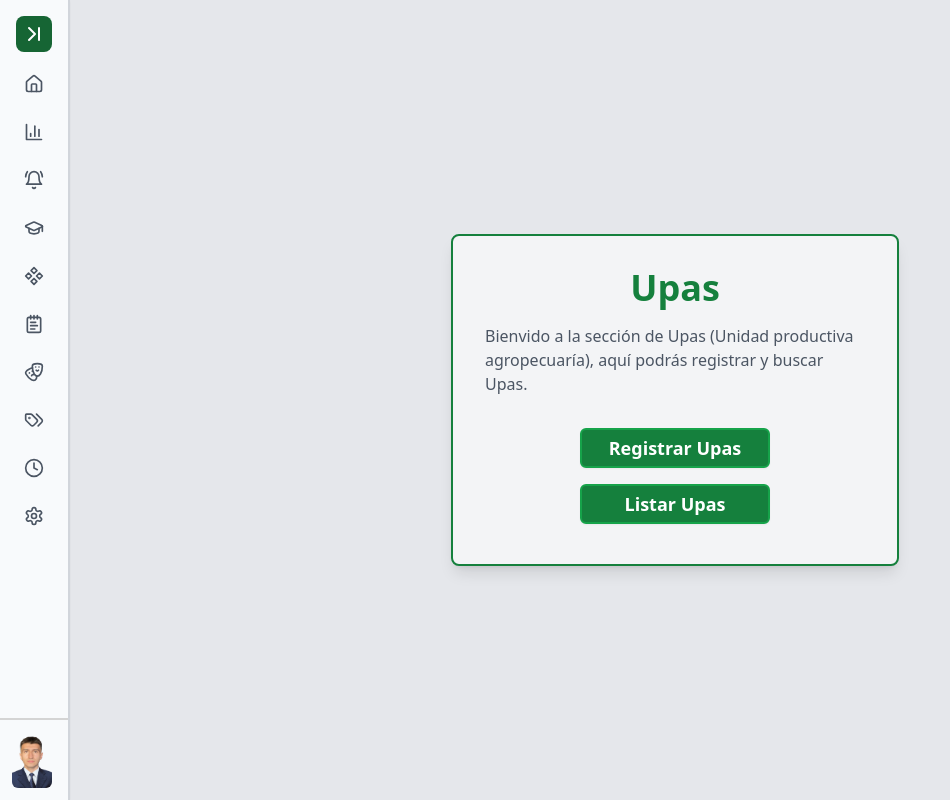
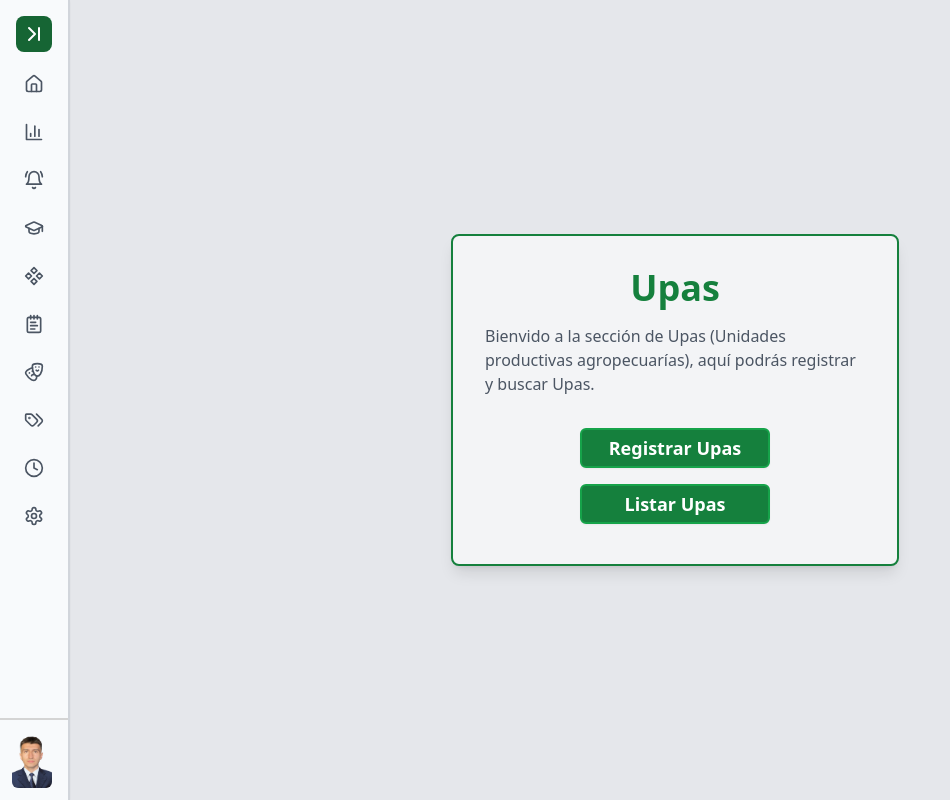
Before and after one commit to 10062003/frontSA, a React (Vite) app: page /Upas in a window 1280 px wide. Shown: the whole page, without its empty margins (0-950 px from the left). Built offline with nearby package versions, Linux system fonts and the light colour scheme.

Commit message:
Card Upas

```diff
--- a/src/Upas/UpaInicio.jsx
+++ b/src/Upas/UpaInicio.jsx
@@ -16,7 +16,7 @@ const UpaInicio = () => {
       <CardGeneral
         title="Upas"
         description={
-          "Bienvido a la sección de Upas (Unidad productiva agropecuaría), aquí podrás registrar y buscar Upas."
+          "Bienvido a la sección de Upas (Unidades productivas agropecuarías), aquí podrás registrar y buscar Upas."
         }
         toFrist={"/Inicio"}
         onClickOne={ButtonRegistroUpa}
```
